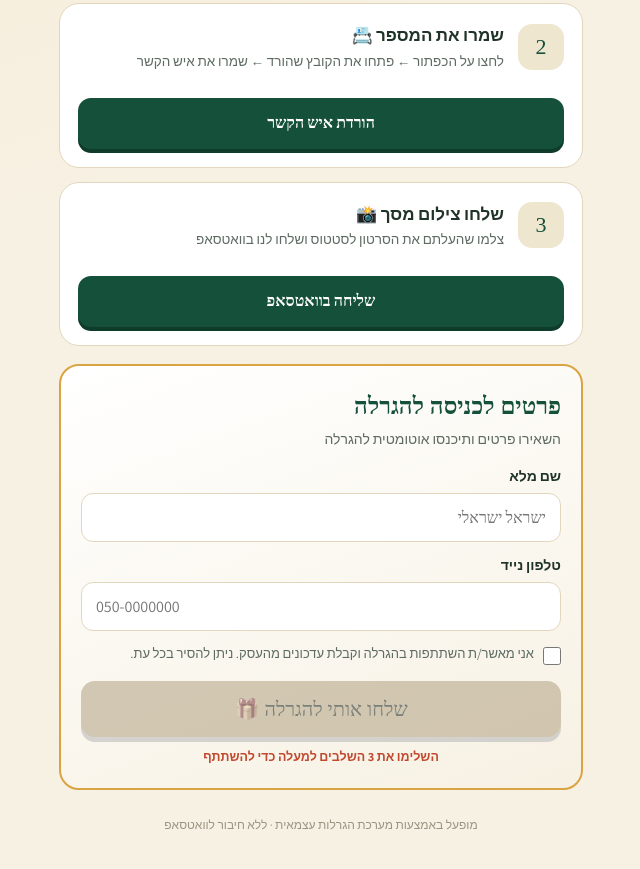
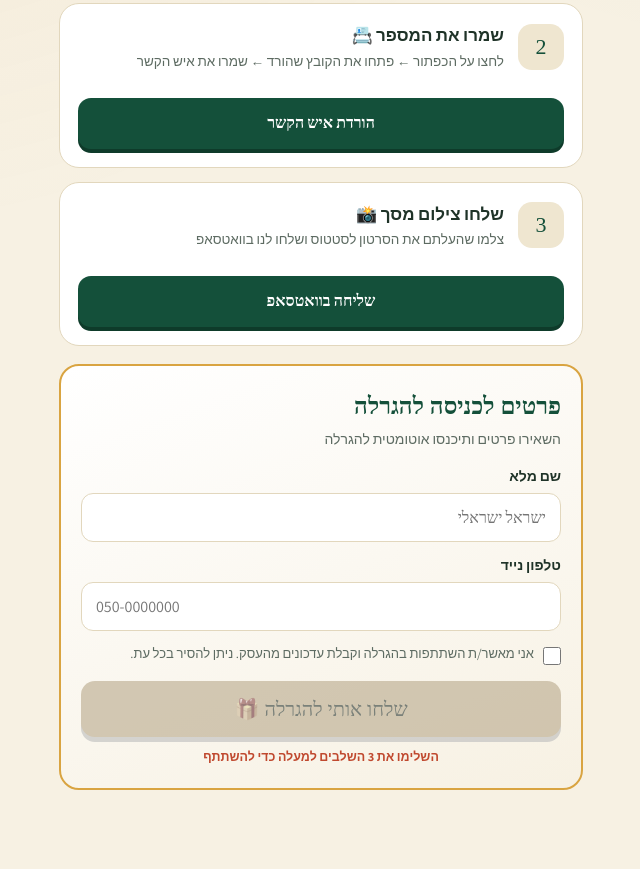
Before and after one commit to shimonc29/lottery-app, a website: page public/index.html in a window 1280 px wide. Shown: the part 726-1595 px from the top of the page, without its empty margins (319-959 px from the left). Drawn offline with Linux system fonts and the light colour scheme; no server answers; a web font is replaced by a local one.

Commit message:
Remove footer text + force redeploy

```diff
--- a/public/index.html
+++ b/public/index.html
@@ -331,7 +331,7 @@
       </div>
     </section>
 
-    <footer>מופעל באמצעות מערכת הגרלות עצמאית · ללא חיבור לוואטסאפ</footer>
+    <footer></footer>
   </div>
 
 <script>
```
